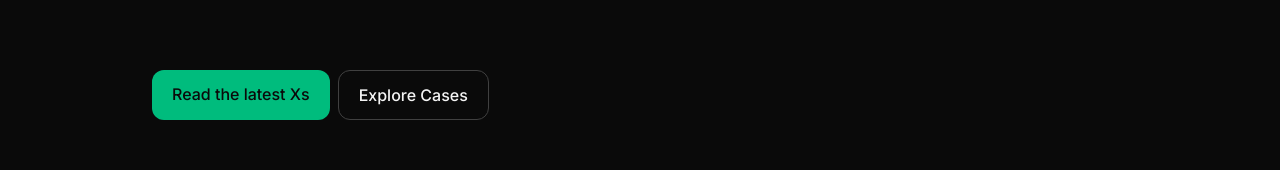
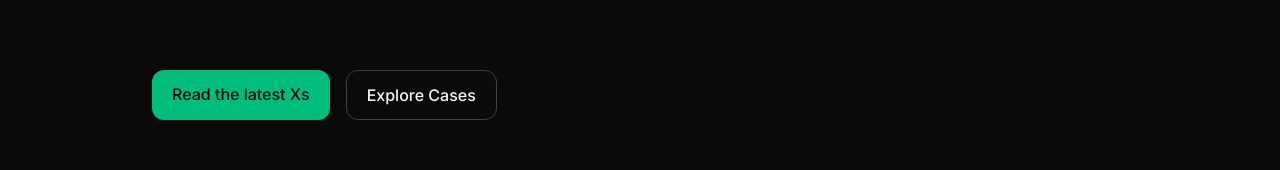
Before and after one commit to moilanenmime/xcentered, a Next.js app: page / in a window 1280 px wide. Shown: the part 769-939 px from the top of the page. Built offline with nearby package versions, Linux system fonts and the light colour scheme.

Commit message:
fix: increase gap between elements for improved layout spacing

```diff
--- a/app/page.tsx
+++ b/app/page.tsx
@@ -38,7 +38,7 @@ export default function Home() {
           </div>
         </section>
 
-        <div className="mt-8 flex gap-2">
+        <div className="mt-8 flex gap-4">
           <a
             href="/xs"
             className="rounded-xl bg-emerald-500 px-5 py-3 font-medium text-neutral-950 hover:bg-emerald-400"
```
